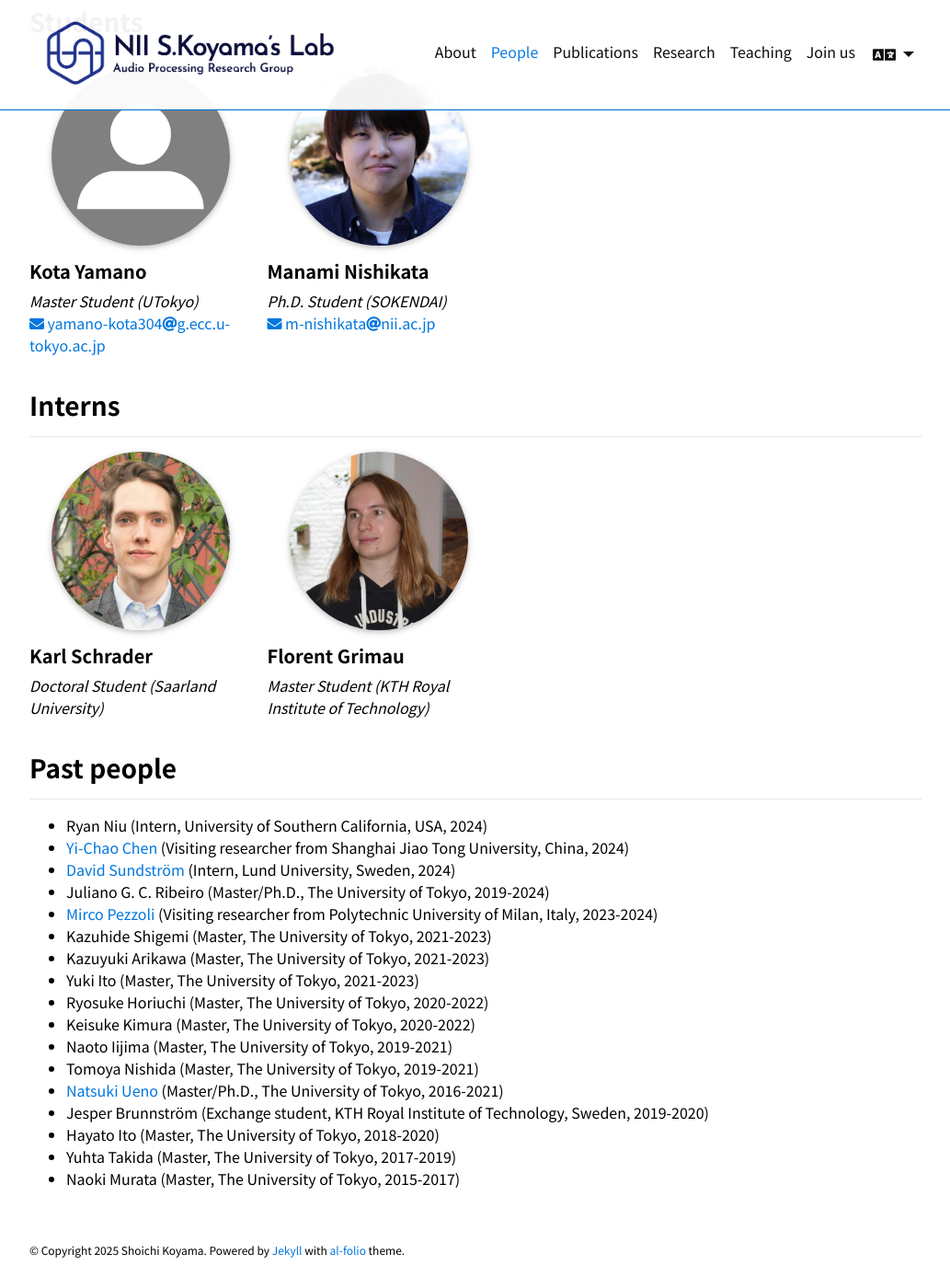
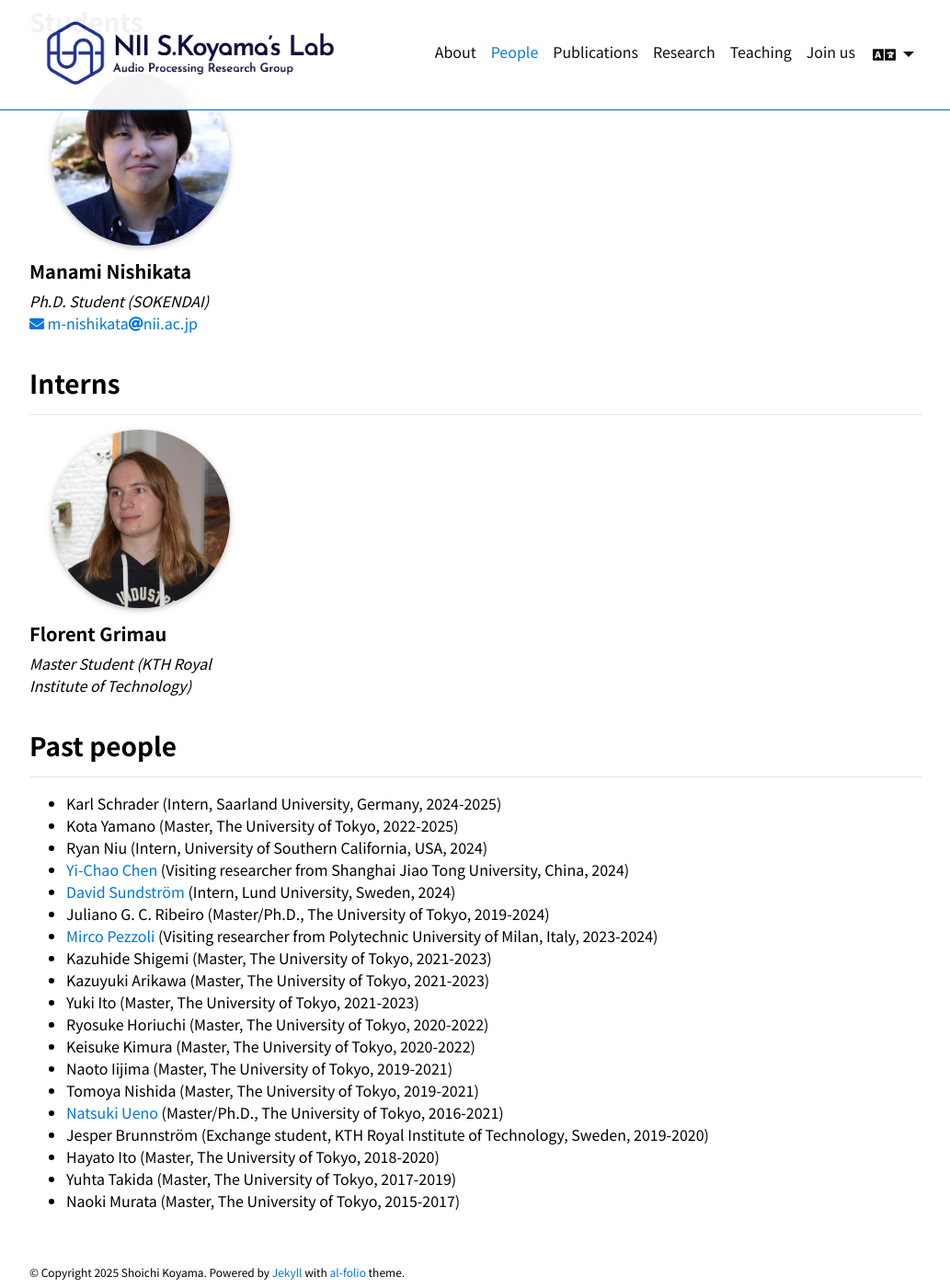
Before and after one commit to skoyamalab/skoyamalab.github.io, a Jekyll site: the page built from _pages/people.md, in a window 1280 px wide and 1400 px high, scrolled down 578 px. Shown: the whole window at 92% size, without its empty margins (123-1156 px from the left). Built offline with Jekyll 4.4.1, drawn with Linux system fonts in a browser that asks for light colours; full-size pictures stand in for the smaller copies a plugin makes; comment, search, counter and statistics services are not loaded; a style sheet for code colours, icons or effects is not loaded; before the commit the page ends 1954 px from its top, so only the background shows below that.

Commit message:
updated people

```diff
--- a/_pages/people.md
+++ b/_pages/people.md
@@ -63,18 +63,6 @@ nav_order: 1
 
 <div class="members float-left">
     {% include figure.html
-        path='assets/img/default_avatar.png'
-        class="img-fluid z-depth-1 rounded-circle"
-        alt='Kota Yamano' -%}
-    <div class="address">
-        <h5>Kota Yamano</h5>
-        <p><em>Master Student (UTokyo)</em></p>
-        <p><a href="#"><i class="fas fa-envelope"></i> yamano-kota304<i class="fas fa-at"></i>g.ecc.u-tokyo.ac.jp</a></p>
-    </div>
-</div>
-
-<div class="members float-left">
-    {% include figure.html
         path='assets/img/mnishikata.jpg'
         class="img-fluid z-depth-1 rounded-circle"
         alt='Manami Nishikata' -%}
@@ -93,17 +81,6 @@ nav_order: 1
 
 <div class="members float-left">
     {% include figure.html
-        path='assets/img/kschrader.jpg'
-        class="img-fluid z-depth-1 rounded-circle"
-        alt='Karl Schrader' -%}
-    <div class="address">
-        <h5>Karl Schrader</h5>
-        <p><em>Doctoral Student (Saarland University)</em></p>
-    </div>
-</div>
-
-<div class="members float-left">
-    {% include figure.html
         path='assets/img/fgrimau.jpg'
         class="img-fluid z-depth-1 rounded-circle"
         alt='Florent Grimau' -%}
@@ -119,6 +96,8 @@ nav_order: 1
 
 ---
 
+- Karl Schrader (Intern, Saarland University, Germany, 2024-2025)
+- Kota Yamano (Master, The University of Tokyo, 2022-2025)
 - Ryan Niu (Intern, University of Southern California, USA, 2024)
 - [Yi-Chao Chen](https://yichao0319.github.io/) (Visiting researcher from Shanghai Jiao Tong University, China, 2024)
 - [David Sundström](https://portal.research.lu.se/en/persons/david-sundstr%C3%B6m) (Intern, Lund University, Sweden, 2024)
```
Also changed, not shown: _pages_ja/people.md (+2 -23 lines).
